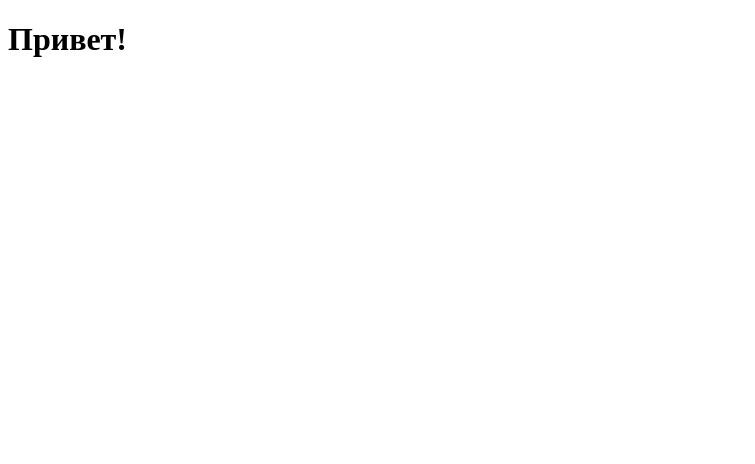
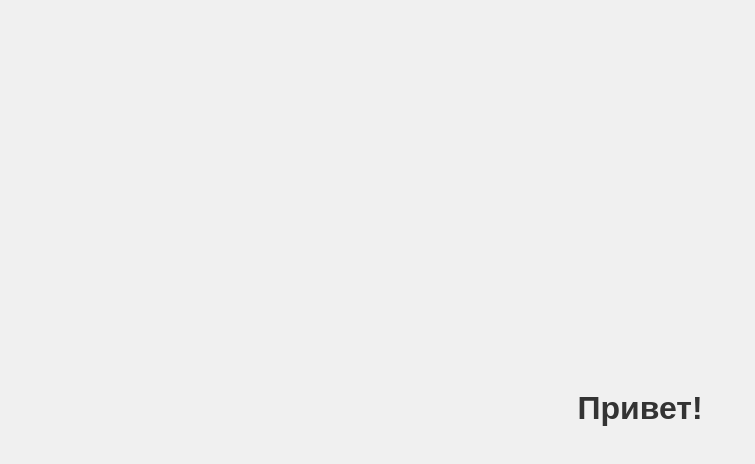
Before and after one commit to MOPIAPTII2009/mopiaptii2005.github.io, a plain HTML site: page index.html in a window 1280 px wide. Shown: the whole page, without its empty margins (0-755 px from the left). Drawn offline with Linux system fonts and the light colour scheme.

Commit message:
Update index.html

```diff
--- a/index.html
+++ b/index.html
@@ -1,8 +1,22 @@
-
 <!DOCTYPE html>
-<html>
+<html lang="ru">
 <head>
+    <meta charset="UTF-8">
+    <meta name="viewport" content="width=device-width, initial-scale=1.0">
     <title>Привет</title>
+    <style>
+        body {
+            display: flex;
+            justify-content: center;
+            align-items: center;
+            height: 100vh;
+            background-color: #f0f0f0;
+            font-family: Arial, sans-serif;
+        }
+        h1 {
+            color: #333;
+        }
+    </style>
 </head>
 <body>
     <h1>Привет!</h1>
```
